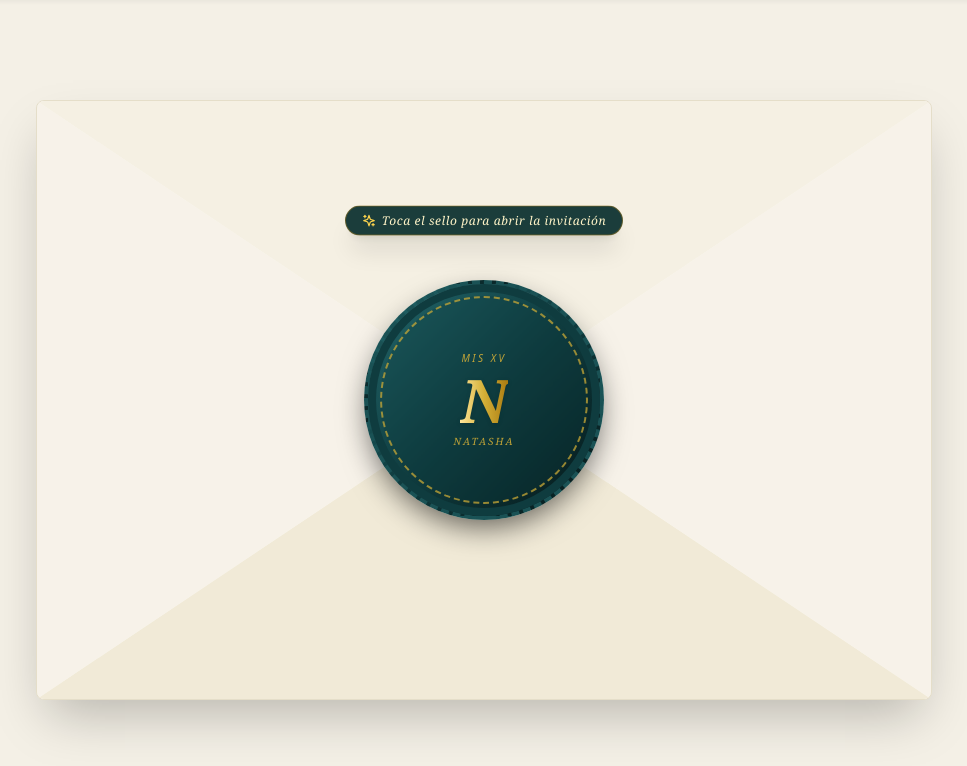
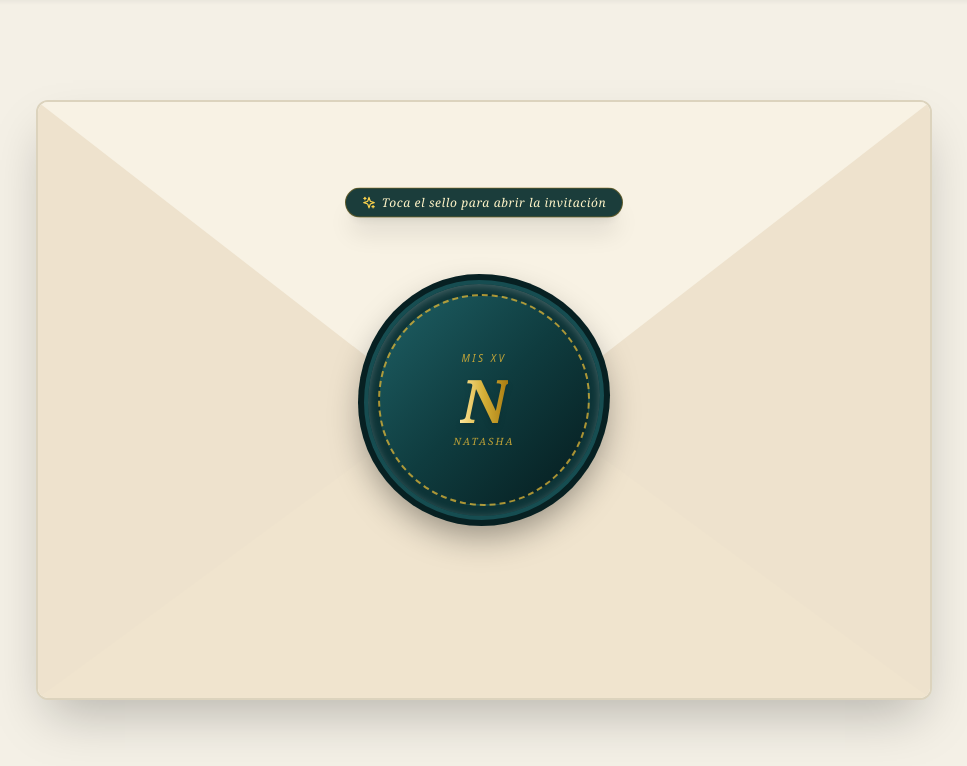
Before and after one commit to 54lv4d0r/Koneko_invitacion, a Next.js app: page / in a window 1280 px wide. Shown: the top 766 px of the page, without its empty margins (156-1123 px from the left). Built offline with nearby package versions, Linux system fonts and the light colour scheme.

Commit message:
Refactor envelope component styles and structure

```diff
--- a/src/app/page.tsx
+++ b/src/app/page.tsx
@@ -71,26 +71,40 @@ export default function Home() {
             exit={{ opacity: 0, transition: { duration: 0.8, delay: 0.2 } }}
             className="fixed inset-0 z-40 flex items-center justify-center bg-[#f4f0e6] shadow-inner p-4"
           >
-            <div className="relative w-full max-w-4xl h-[85vh] max-h-[600px] bg-[#fcfaf7] border border-[#e5dec9] rounded-lg shadow-2xl overflow-hidden flex items-center justify-center">
+            <div className="relative w-full max-w-4xl h-[85vh] max-h-[600px] bg-[#f7f3e8] border-2 border-[#dcd3bd] rounded-xl shadow-2xl overflow-hidden flex items-center justify-center">
 
-              {/* Solapas del sobre creadas con bordes CSS puros (Cero SVG) */}
+              {/* SOLAPAS DEL SOBRE EN CSS PURO */}
               <div className="absolute inset-0 pointer-events-none">
-                {/* Solapa superior */}
-                <div className="absolute top-0 left-0 w-full h-1/2 bg-[#f5f0e3] border-b border-[#dcd3bd] origin-top"
-                     style={{ clipPath: 'polygon(0 0, 100% 0, 50% 100%)' }} />
+                {/* Fondo base del interior del sobre */}
+                <div className="absolute inset-0 bg-[#f3ede0]" />
+
+                {/* Solapa izquierda */}
+                <div
+                  className="absolute top-0 left-0 w-1/2 h-full bg-[#ebdcc2]/60 border-r border-[#cfc3a9]"
+                  style={{ clipPath: 'polygon(0 0, 100% 50%, 0 100%)' }}
+                />
+
+                {/* Solapa derecha */}
+                <div
+                  className="absolute top-0 right-0 w-1/2 h-full bg-[#ebdcc2]/60 border-l border-[#cfc3a9]"
+                  style={{ clipPath: 'polygon(100% 0, 0 50%, 100% 100%)' }}
+                />
+
                 {/* Solapa inferior */}
-                <div className="absolute bottom-0 left-0 w-full h-1/2 bg-[#f1ead7] border-t border-[#dcd3bd] origin-bottom"
-                     style={{ clipPath: 'polygon(0 100%, 100% 100%, 50% 0)' }} />
-                {/* Solapa izquierda */}
-                <div className="absolute top-0 left-0 w-1/2 h-full bg-[#ede6d2] opacity-40"
-                     style={{ clipPath: 'polygon(0 0, 100% 50%, 0 100%)' }} />
-                {/* Solapa derecha */}
-                <div className="absolute top-0 right-0 w-1/2 h-full bg-[#ede6d2] opacity-40"
-                     style={{ clipPath: 'polygon(100% 0, 0 50%, 100% 100%)' }} />
+                <div
+                  className="absolute bottom-0 left-0 w-full h-[55%] bg-[#f0e4ce] border-t-2 border-[#c5b89c] drop-shadow-md"
+                  style={{ clipPath: 'polygon(0 100%, 100% 100%, 50% 0)' }}
+                />
+
+                {/* Solapa superior (La que cierra el sobre hacia abajo) */}
+                <div
+                  className="absolute top-0 left-0 w-full h-[58%] bg-[#f8f2e4] border-b-2 border-[#bfae8f] drop-shadow-lg z-10"
+                  style={{ clipPath: 'polygon(0 0, 100% 0, 50% 100%)' }}
+                />
               </div>
 
               {/* Indicador flotante */}
-              <div className="absolute z-20 flex flex-col items-center top-[14%] sm:top-[18%]">
+              <div className="absolute z-20 flex flex-col items-center top-[12%] sm:top-[15%]">
                 <motion.div
                   animate={{ y: [0, -6, 0] }}
                   transition={{ repeat: Infinity, duration: 2, ease: "easeInOut" }}
@@ -101,25 +115,29 @@ export default function Home() {
                 </motion.div>
               </div>
 
-              {/* Sello de lacre con borde ondulado (usando border-style scalloped/rounded CSS) */}
+              {/* SELLO DE LACRE ONDULADO CON BORDES ESTILIZADOS (CSS PURÍSIMO) */}
               <motion.button
                 whileHover={{ scale: 1.05, rotate: 2 }}
                 whileTap={{ scale: 0.95 }}
                 onClick={handleOpenEnvelope}
-                className="relative z-30 w-52 h-52 sm:w-60 sm:h-60 rounded-full cursor-pointer shadow-2xl bg-gradient-to-br from-[#23686c] via-[#0f3c3f] to-[#051718] p-3 flex items-center justify-center border-4 border-dashed border-[#1a5255]"
+                className="relative z-30 w-52 h-52 sm:w-60 sm:h-60 rounded-full cursor-pointer p-2.5 flex items-center justify-center bg-[#0d3437] shadow-[0_15px_35px_rgba(0,0,0,0.5)] border-4 border-[#164d51]"
                 style={{
-                  boxShadow: '0 12px 30px -5px rgba(0,0,0,0.6), inset 0 2px 6px rgba(255,255,255,0.2)',
-                  outline: '8px solid #0f3c3f',
-                  outlineOffset: '-12px'
+                  boxShadow: '0 0 0 6px #072022, 0 15px 35px rgba(0, 0, 0, 0.4), inset 0 2px 8px rgba(255, 255, 255, 0.25)',
+                  borderRadius: '48% 52% 51% 49% / 51% 48% 52% 49%' // Deformación suave para efecto cera real
                 }}
               >
-                {/* Borde punteado de oro interno */}
-                <div className="w-full h-full rounded-full border-2 border-dashed border-[#d4af37]/70 flex flex-col items-center justify-center p-4 text-center bg-[#0f3c3f]/30 backdrop-blur-[1px]">
+                {/* Anillo interior punteado en dorado */}
+                <div
+                  className="w-full h-full rounded-full border-2 border-dashed border-[#d4af37]/80 flex flex-col items-center justify-center p-4 text-center bg-gradient-to-br from-[#1e5f64] via-[#0f3c3f] to-[#061c1e]"
+                  style={{
+                    borderRadius: '49% 51% 50% 50% / 50% 49% 51% 50%'
+                  }}
+                >
                   <span className="text-[10px] font-sans italic tracking-[0.25em] text-[#d4af37] opacity-90 uppercase mb-0.5">
                     Mis XV
                   </span>
 
-                  <span className="text-5xl sm:text-6xl font-serif font-bold italic text-transparent bg-clip-text bg-gradient-to-r from-[#ffe699] via-[#d4af37] to-[#aa7c11] drop-shadow my-0.5">
+                  <span className="text-5xl sm:text-6xl font-serif font-bold italic text-transparent bg-clip-text bg-gradient-to-r from-[#ffe699] via-[#d4af37] to-[#aa7c11] drop-shadow-md my-0.5">
                     N
                   </span>
 
```
